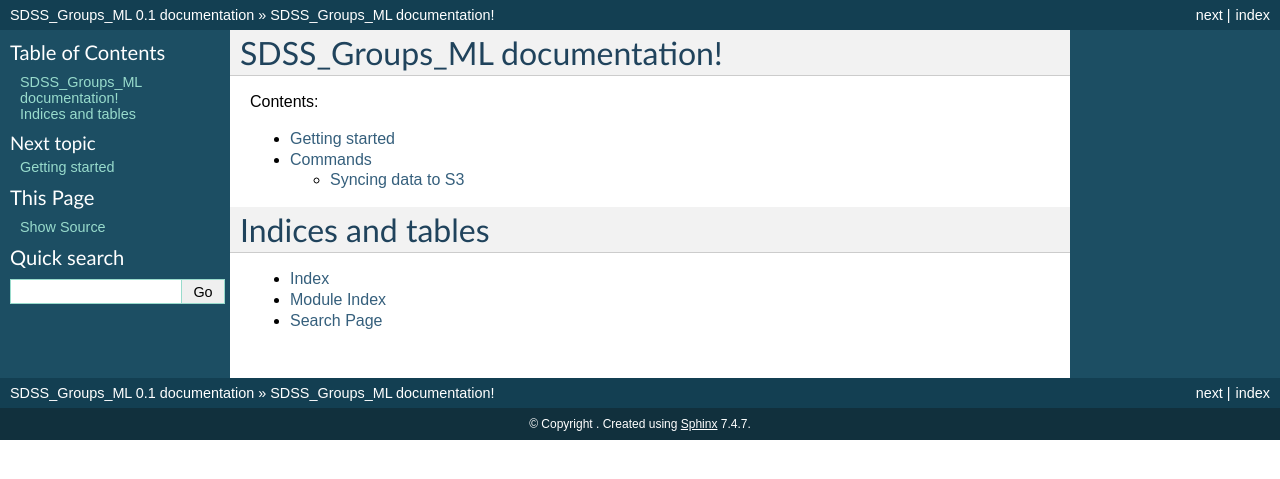
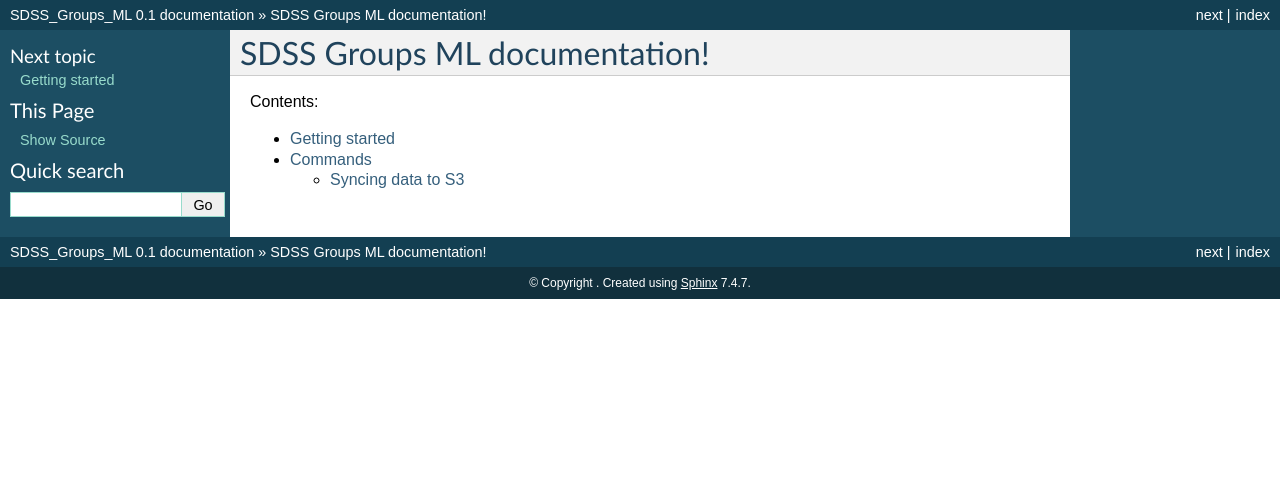
Before and after one commit to vcalderon2009/SDSS_Groups_ML, a Sphinx documentation site: the page built from docs/index.rst, in a window 1280 px wide. Shown: the top 479 px of the page. Built offline with Sphinx 7.4.7, drawn with Linux system fonts in a browser that asks for light colours.

Commit message:
Changed name

```diff
--- a/docs/index.rst
+++ b/docs/index.rst
@@ -3,7 +3,7 @@
    You can adapt this file completely to your liking, but it should at least
    contain the root `toctree` directive.
 
-SDSS_Groups_ML documentation!
+SDSS Groups ML documentation!
 ==============================================
 
 Contents:
@@ -13,12 +13,3 @@
 
    getting-started
    commands
-
-
-
-Indices and tables
-==================
-
-* :ref:`genindex`
-* :ref:`modindex`
-* :ref:`search`
```
